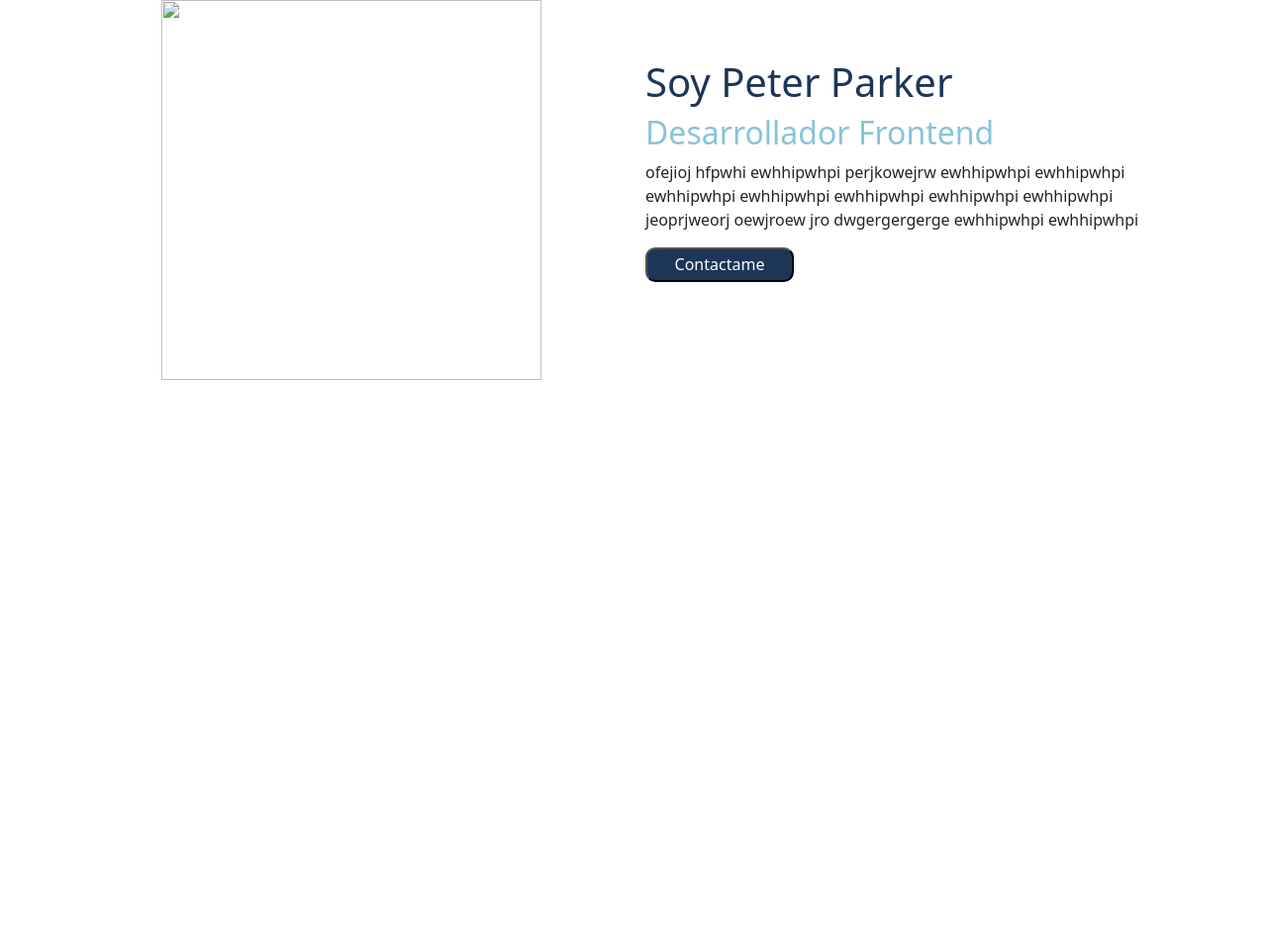
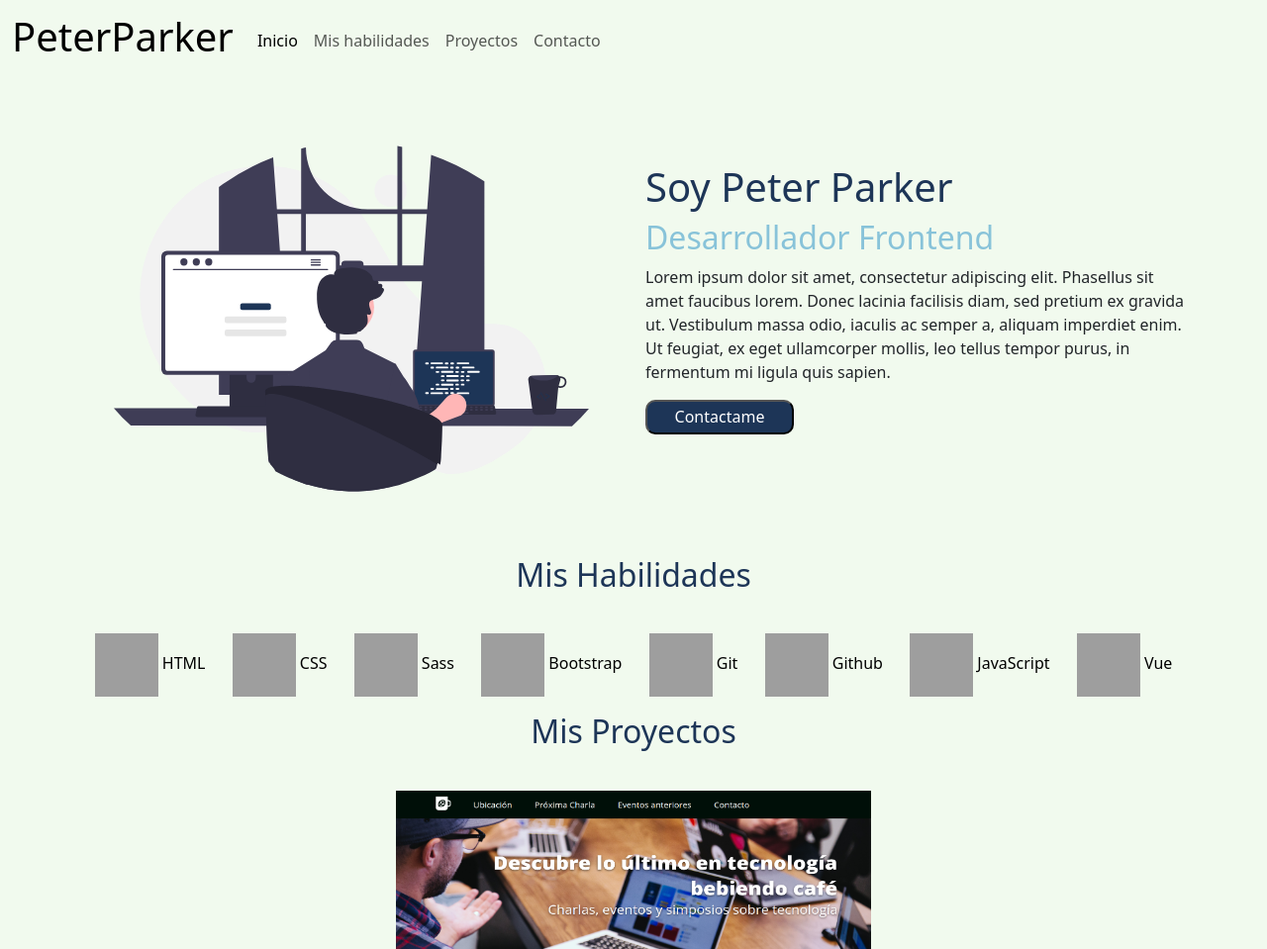
Before and after one commit to T3nebrius/Desafio_PParker, a website: page index.html in a window 1280 px wide. Shown: the whole page at 99% size. Before the commit the page ends 800 px from the top, so only its background shows below. Drawn offline with nearby package versions, Linux system fonts and the light colour scheme; grey boxes are pictures that could not be loaded.

Commit message:
segundo commit

```diff
--- a/assets/sass/main.scss
+++ b/assets/sass/main.scss
@@ -1,8 +1,12 @@
 @import '../../node_modules/bootstrap/dist/css/bootstrap.css';
 
+body{
+    background-color: #f1faee;
+}
+
 .imagenPrincipal{
-    width: 30vw;
-    height: 30vw;
+    width: 30rem;
+    height: 30rem;
 }
 
 .Titulo1Principal{
@@ -25,3 +29,48 @@
     text-align: left;
     margin-bottom: 40px;
 }
+
+.subtituloHabilidades{
+    text-align: center;
+    margin-bottom: 2.5rem;
+}
+
+.logo_tecno{
+    width: 4rem;
+    height: 4rem;
+    object-fit:fill;
+}
+
+.texto_logo{
+    font-size: 1rem;
+    color: black;
+    font-weight: 500;
+    text-align: center;
+    margin-bottom: 1rem;
+}
+
+.img_coffee{
+    width: 30rem;
+    height: 10rem;
+    object-fit:fill;
+}
+
+@media only screen and (max-width: 480px) and (min-width:360px){
+
+    .imagenPrincipal{
+        width: 20rem;
+        height: 20rem;
+    }
+}
+
+@media (max-width: 768px) {
+    .texto_logo {
+        text-align: left;
+        width: 45%;
+        margin-bottom: 1rem;
+    }
+
+    .col-12.col-md-6 {
+        justify-content: space-between;
+    }
+}
--- a/index.html
+++ b/index.html
@@ -4,26 +4,81 @@
     <meta charset="UTF-8">
     <meta name="viewport" content="width=device-width, initial-scale=1.0">
     <link href="assets/css/styles.css" rel="stylesheet">
+    <script defer src="https://use.fontawesome.com/releases/v5.15.4/js/all.js" integrity="sha384-rOA1PnstxnOBLzCLMcre8ybwbTmemjzdNlILg8O7z1lUkLXozs4DHonlDtnE7fpc" crossorigin="anonymous"></script>
     <title>Document</title>
 </head>
 <body>
-
+  <nav class="navbar navbar-expand-lg ">
+    <div class="container-fluid">
+      <a class="navbar-brand" href="#"><h1 class="logo">PeterParker</h1></a>
+      <button class="navbar-toggler" type="button" data-bs-toggle="collapse" data-bs-target="#navbarNav" aria-controls="navbarNav" aria-expanded="false" aria-label="Toggle navigation">
+        <span class="navbar-toggler-icon"></span>
+      </button>
+      <div class="collapse navbar-collapse" id="navbarNav">
+        <ul class="navbar-nav">
+          <li class="nav-item">
+            <a class="nav-link active" aria-current="page" href="#">Inicio</a>
+          </li>
+          <li class="nav-item">
+            <a class="nav-link" href="#">Mis habilidades</a>
+          </li>
+          <li class="nav-item">
+            <a class="nav-link" href="#">Proyectos</a>
+          </li>
+          <li class="nav-item">
+            <a class="nav-link" href="#">Contacto</a>
+          </li>
+        </ul>
+      </div>
+    </div>
+  </nav>
+  <section>
     <div class="container text-center">
       <div class="row align-items-center">
-        <div class="col-6">
+        <div name="ImagenPrincipal" class="col-12 col-md-6">
           <img class="imagenPrincipal" src="assets/img/developer.svg">
         </div>
-        <div class="col-6 alineacionContenidoDerecho">
+        <div name="ContenidoPrincipal" class="col-12 col-md-6 alineacionContenidoDerecho">
           <h1 class="Titulo1Principal"> Soy Peter Parker </h1>
           <h2 class="Titulo2Principal"> Desarrollador Frontend </h2>
-          <p class="parrafoPrincipal"> ofejioj hfpwhi ewhhipwhpi perjkowejrw ewhhipwhpi  ewhhipwhpi  ewhhipwhpi  ewhhipwhpi  ewhhipwhpi  ewhhipwhpi  ewhhipwhpi  jeoprjweorj oewjroew jro dwgergergerge ewhhipwhpi ewhhipwhpi </p>
+          <p class="parrafoPrincipal">
+              Lorem ipsum dolor sit amet, consectetur adipiscing elit.
+              Phasellus sit amet faucibus lorem. Donec lacinia facilisis
+              diam, sed pretium ex gravida ut. Vestibulum massa odio,
+              iaculis ac semper a, aliquam imperdiet enim. Ut feugiat,
+              ex eget ullamcorper mollis, leo tellus tempor purus, in
+              fermentum mi ligula quis sapien.</p>
           <button class="botonPrincipal"> Contactame  </button>
         </div>
       </div>
     </div>
-
+  </section>
+  <section>
+    <h2 class="Titulo1Principal subtituloHabilidades">Mis Habilidades</h2>
+    <div class="container">
+      <div class="col-12 col-md-12 d-flex justify-content-around align-items-center flex-wrap">
+        <div class="texto_logo"><img class="logo_tecno" src="https://upload.wikimedia.org/wikipedia/commons/6/61/HTML5_logo_and_wordmark.svg"> HTML</div>
+        <div class="texto_logo"><img class="logo_tecno" src="https://upload.wikimedia.org/wikipedia/commons/d/d5/CSS3_logo_and_wordmark.svg"> CSS </div>
+        <div class="texto_logo"><img class="logo_tecno" src="https://upload.wikimedia.org/wikipedia/commons/9/96/Sass_Logo_Color.svg"> Sass </div>
+        <div class="texto_logo"><img class="logo_tecno" src="https://upload.wikimedia.org/wikipedia/commons/b/b2/Bootstrap_logo.svg"> Bootstrap </div>
+        <div class="texto_logo"><img class="logo_tecno" src="https://upload.wikimedia.org/wikipedia/commons/3/3f/Git_icon.svg"> Git </div>
+        <div class="texto_logo"><img class="logo_tecno" src="https://upload.wikimedia.org/wikipedia/commons/a/ae/Github-desktop-logo-symbol.svg"> Github </div>
+        <div class="texto_logo"><img class="logo_tecno" src="https://upload.wikimedia.org/wikipedia/commons/6/6a/JavaScript-logo.png"> JavaScript </div>
+        <div class="texto_logo"><img class="logo_tecno" src="https://upload.wikimedia.org/wikipedia/commons/9/95/Vue.js_Logo_2.svg"> Vue </div>
+      </div>
+    </div>
+  </section>
+  <section>
+    <h2 class="Titulo1Principal subtituloHabilidades">Mis Proyectos</h2>
+  </section>
+    <div class="container">
+      <div class="col-12 col-md-12 d-flex justify-content-around align-items-center flex-wrap">
+        <div class="meet_coffee"><img class="img_coffee" src="assets/img/meetcoffee.png"></div>
+      </div>
+    </div>
 
     <script src="node_modules/bootstrap/dist/js/bootstrap.js"></script>
-    <script src="assets/js/logic.js"></script> <!-- ver! -->
+    <script src="https://kit.fontawesome.com/6db9ae3f72.js" crossorigin="anonymous"></script>
+    <script src="assets/js/logic.js"></script>
 </body>
 </html>
```
Also changed, not shown: assets/css/styles.css, assets/img/desktop.png (added), assets/img/developer.svg (added), assets/img/logo.png (added), assets/img/meetcoffee.png (added), assets/img/responsive.png (added), assets/js/logic.js (added), 1 other file.
